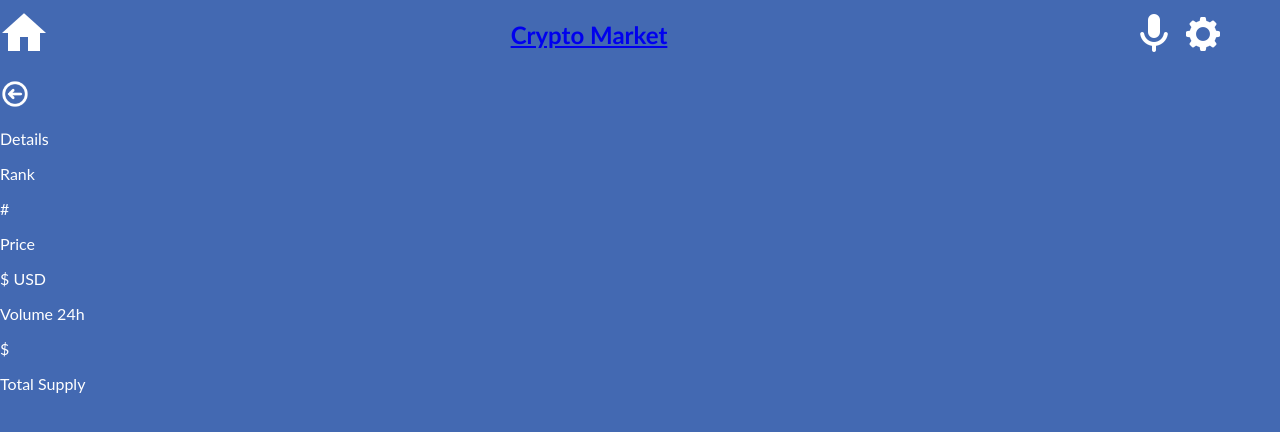
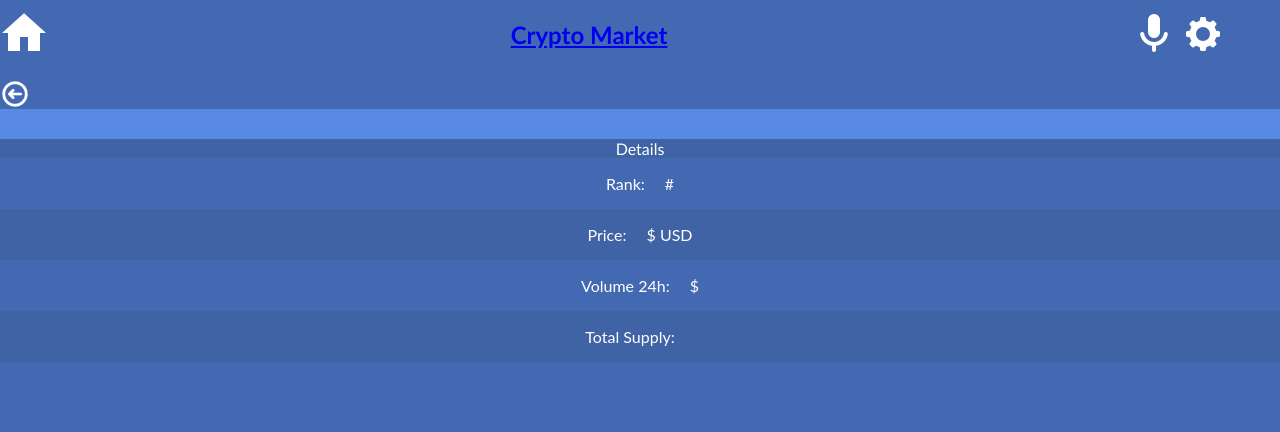
Before and after one commit to AbrahaKahsay/react-capstone, a React (Create React App) app: page /detail/1 in a window 1280 px wide. Shown: the top 432 px of the page. Built offline with nearby package versions, Linux system fonts and the light colour scheme; no server answers.

Commit message:
Modify Details for styling

```diff
--- a/src/components/Detail.js
+++ b/src/components/Detail.js
@@ -25,12 +25,12 @@ const Detail = () => {
         <h2>{coin.symbol}</h2>
         <p>{coin.name}</p>
       </div>
-      <div className="det-title">
+      <div className="det-title col">
         Details
       </div>
       <div className="detailList">
-        <div>
-          <p>Rank</p>
+        <div className="d">
+          <p>Rank:</p>
           <div>
             <p>
               {' #'}
@@ -38,9 +38,9 @@ const Detail = () => {
             </p>
           </div>
         </div>
-        <div className="d">
-          <p>Price</p>
-          <div className="d">
+        <div className="d col">
+          <p>Price:</p>
+          <div>
             <p>
               {' $'}
               {coin.priceUsd}
@@ -48,8 +48,8 @@ const Detail = () => {
             </p>
           </div>
         </div>
-        <div>
-          <p>Volume 24h</p>
+        <div className="d">
+          <p>Volume 24h:</p>
           <div>
             <p>
               {' $'}
@@ -57,16 +57,16 @@ const Detail = () => {
             </p>
           </div>
         </div>
-        <div className="d">
-          <p>Total Supply</p>
-          <div className="d">
+        <div className="d col">
+          <p>Total Supply:</p>
+          <div>
             <p>
               {' '}
               {coin.supply}
               {' '}
               {coin.symbol}
             </p>
-         </div>
+          </div>
         </div>
       </div>
     </section>
--- a/src/components/styles/Detail.css
+++ b/src/components/styles/Detail.css
@@ -1,5 +1,6 @@
 .coin-name {
     text-align: center;
+    padding: 5px 0;
     background-color: rgb(88,137,228);
 }
 
@@ -22,3 +23,18 @@
     align-items: flex-start;
     align-self: center;
 }
+
+.d {
+    display: flex;
+   justify-content: center;
+   gap: 20px;
+}
+
+.det-title {
+    text-align: center;
+    background-color:rgb(67,105,178);
+}
+
+.col {
+    background-color: rgb(63,99,165);
+}
```
